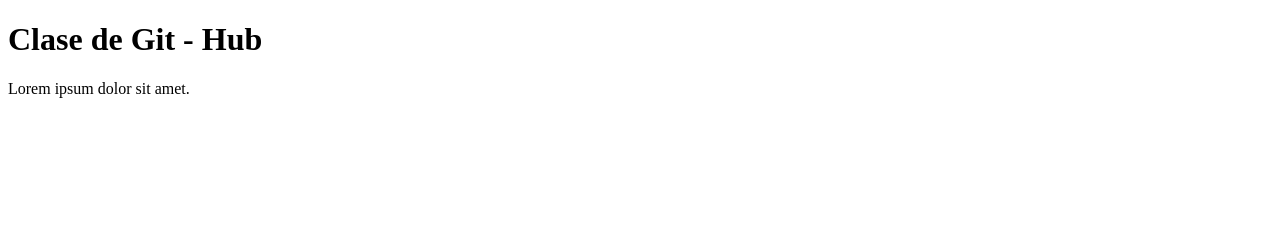
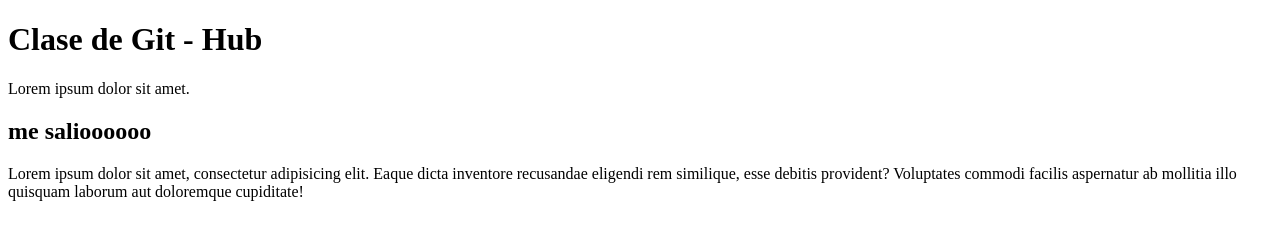
Before and after one commit to euse2022/repositorio-git, a plain HTML site: page index.html in a window 1280 px wide. Drawn offline with Linux system fonts and the light colour scheme.

Commit message:
agregue h2 y parrafo al index

```diff
--- a/index.html
+++ b/index.html
@@ -9,5 +9,7 @@
 <body>
     <h1>Clase de Git - Hub</h1>
     <p>Lorem ipsum dolor sit amet.</p>
+    <h2>me salioooooo</h2>
+    <p>Lorem ipsum dolor sit amet, consectetur adipisicing elit. Eaque dicta inventore recusandae eligendi rem similique, esse debitis provident? Voluptates commodi facilis aspernatur ab mollitia illo quisquam laborum aut doloremque cupiditate!</p>
 </body>
 </html>
```
